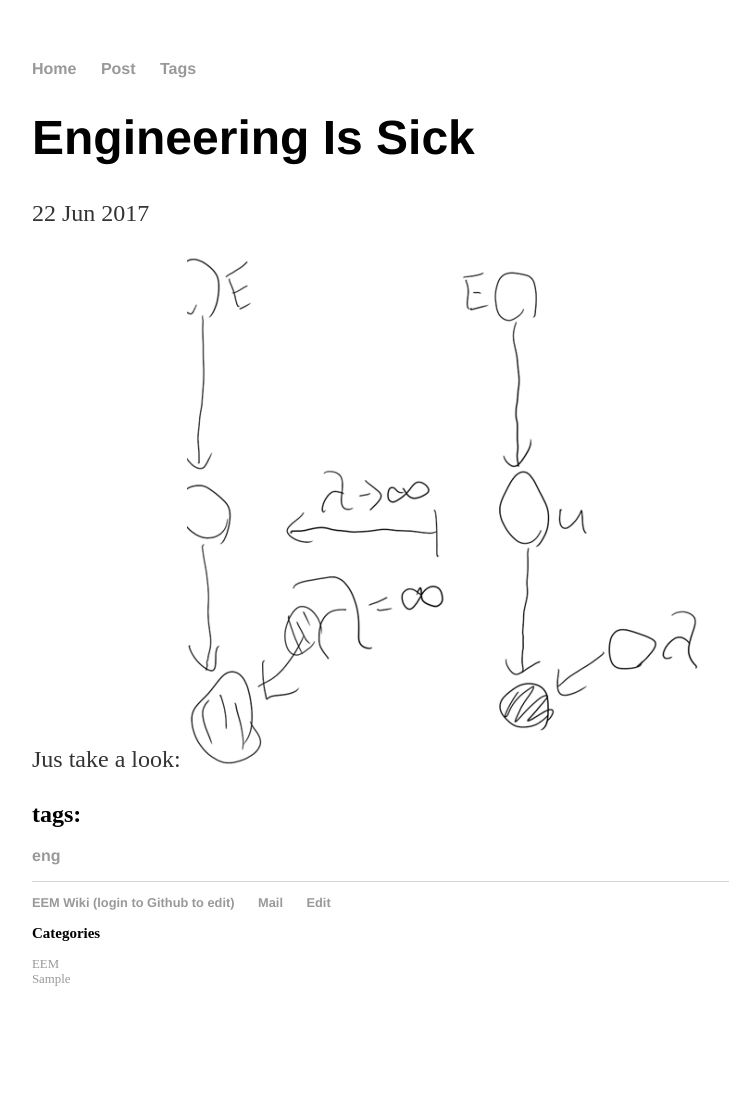
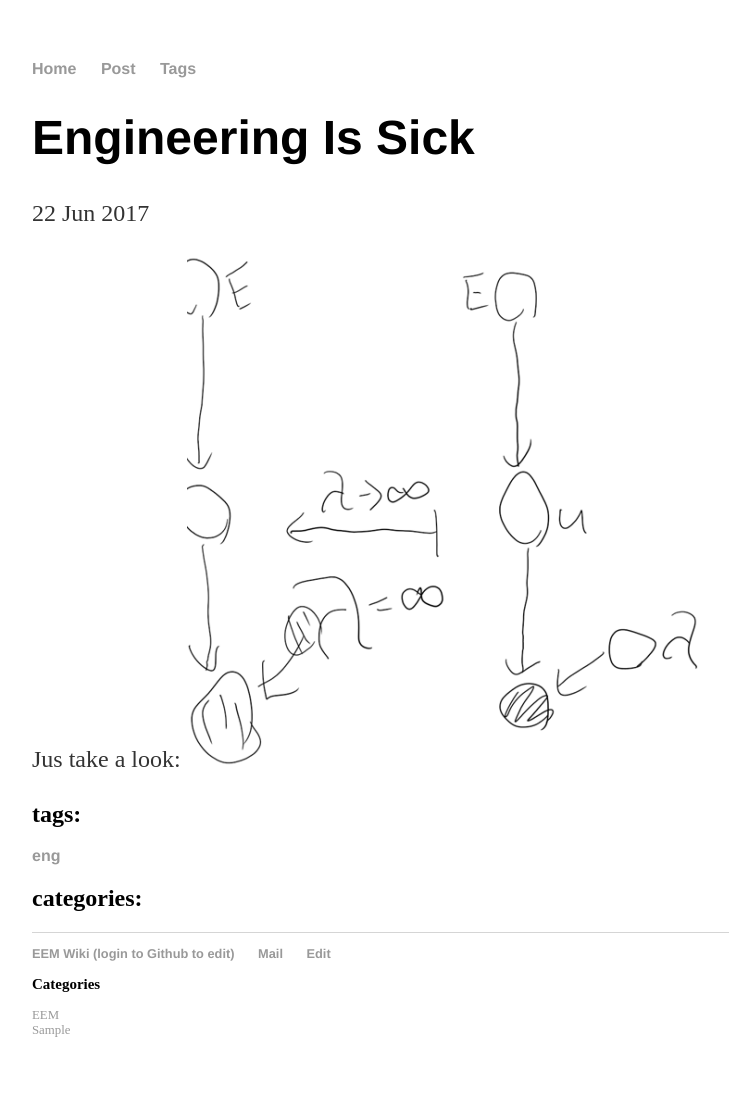
Before and after one commit to takasimiz/bak-github.io, a Jekyll site: the page built from _posts/2017-06-22-Engineering-is-sick.md, in a window 1280 px wide. Shown: the whole page, without its empty margins (160-889 px from the left). Built offline with Jekyll 4.4.1, drawn with Linux system fonts in a browser that asks for light colours; our own code applies the rules of GitHub Pages for plain Markdown files; before the commit the page ends 1047 px from its top, so only the background shows below that.

Commit message:
Update post.html

```diff
--- a/_layouts/post.html
+++ b/_layouts/post.html
@@ -20,4 +20,13 @@
   </ul>
 </nav>
 
+<nav id="category">
+  <h2>categories:</h2>
+  <ul>
+    {% for cate in page.category %}
+    <li><a href="/post/category/{{ cate }}.html">{{ cate }}</a></li>
+    {% endfor %}
+  </ul>
+</nav>
+
 </div>
```
